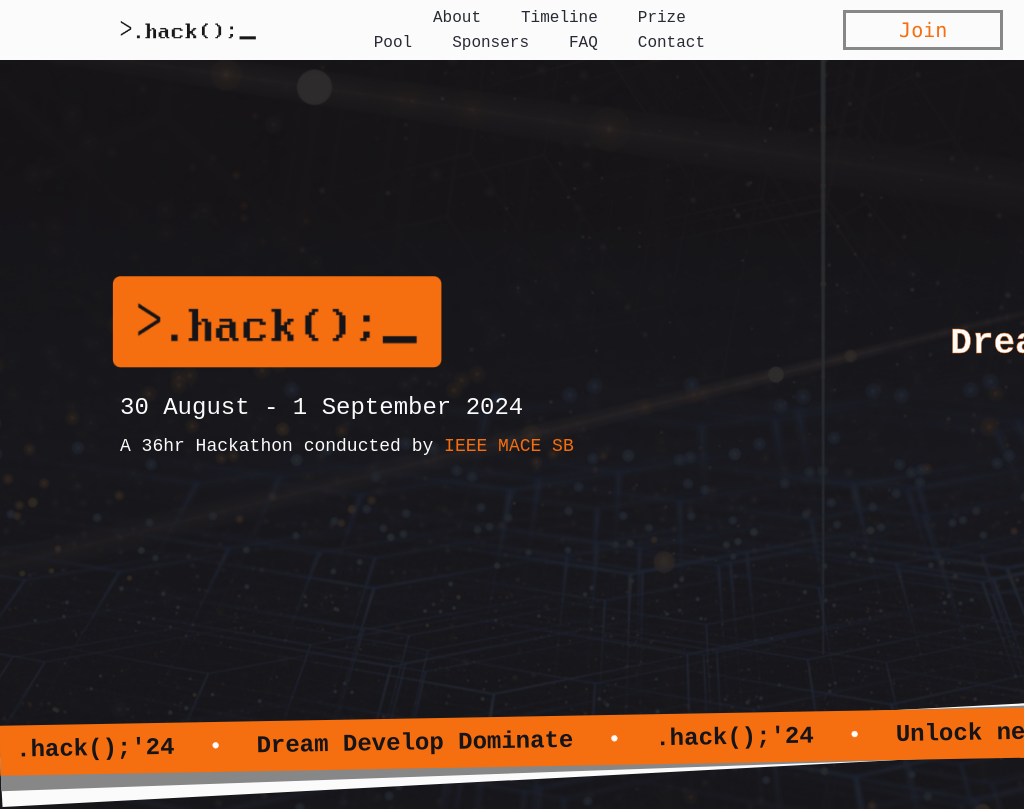
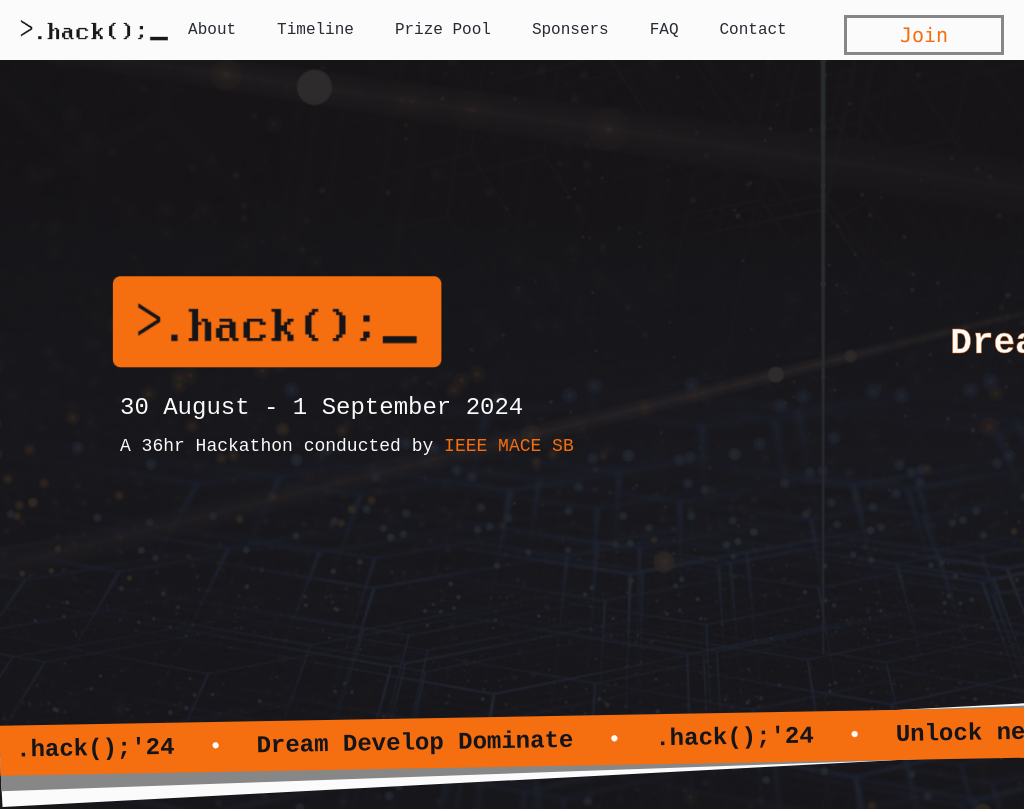
Before and after one commit to FidhaAhamed/hack24-client, a React (Vite) app: page / in a window 1024 px wide. Shown: the top 809 px of the page. Built offline with nearby package versions, Linux system fonts and the light colour scheme.

Commit message:
navbar changes

```diff
--- a/src/components/Navbar/Navbar.css
+++ b/src/components/Navbar/Navbar.css
@@ -82,6 +82,51 @@
 }
 
 /* Media queries for responsive design */
+
+@media (max-width: 1121px) and (min-width: 769px) {
+  .navbar {
+    flex-direction: row;
+    height: auto;
+    padding-block: 0.5rem;
+    padding-left: 20px;
+    padding-right: 20px;
+  }
+
+  .logo {
+    width: 15%;
+    text-align: left;
+  }
+
+  .hack-logo {
+    width: 150px;
+    height: auto;
+  }
+
+  .nav-components {
+    width: 65%;
+    text-align: center;
+    display: flex;
+    justify-content: center;
+  }
+
+  ul {
+    display: flex;
+    justify-content: space-around;
+  }
+
+  ul li {
+    display: inline-block;
+    margin: 0 10px;
+  }
+
+  .register-btn {
+    width: 20%;
+    text-align: right;
+    height: auto;
+    padding-top: 10px;
+  }
+}
+
 @media (max-width: 768px) {
   .navbar {
     flex-direction: row;
```
